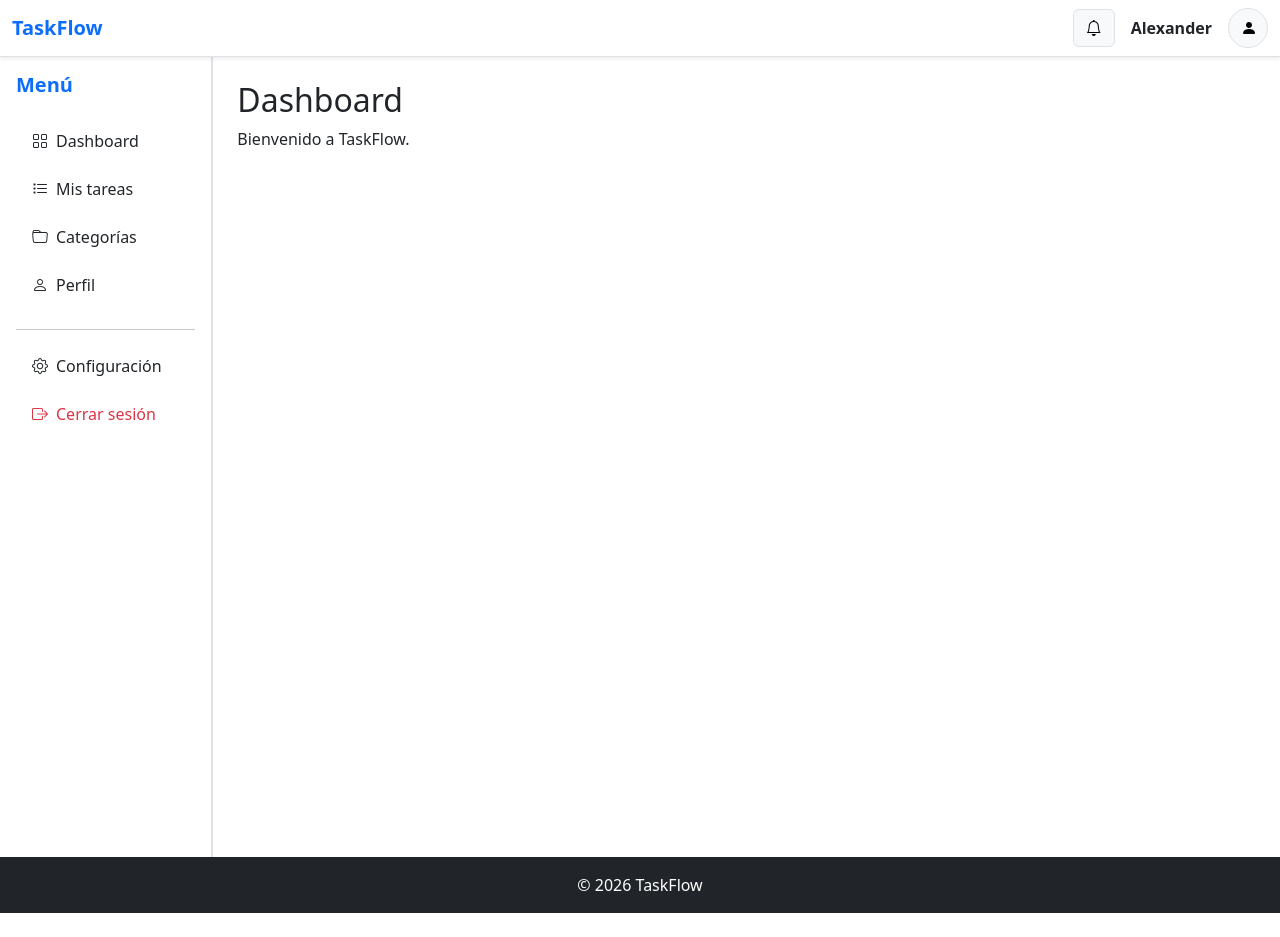
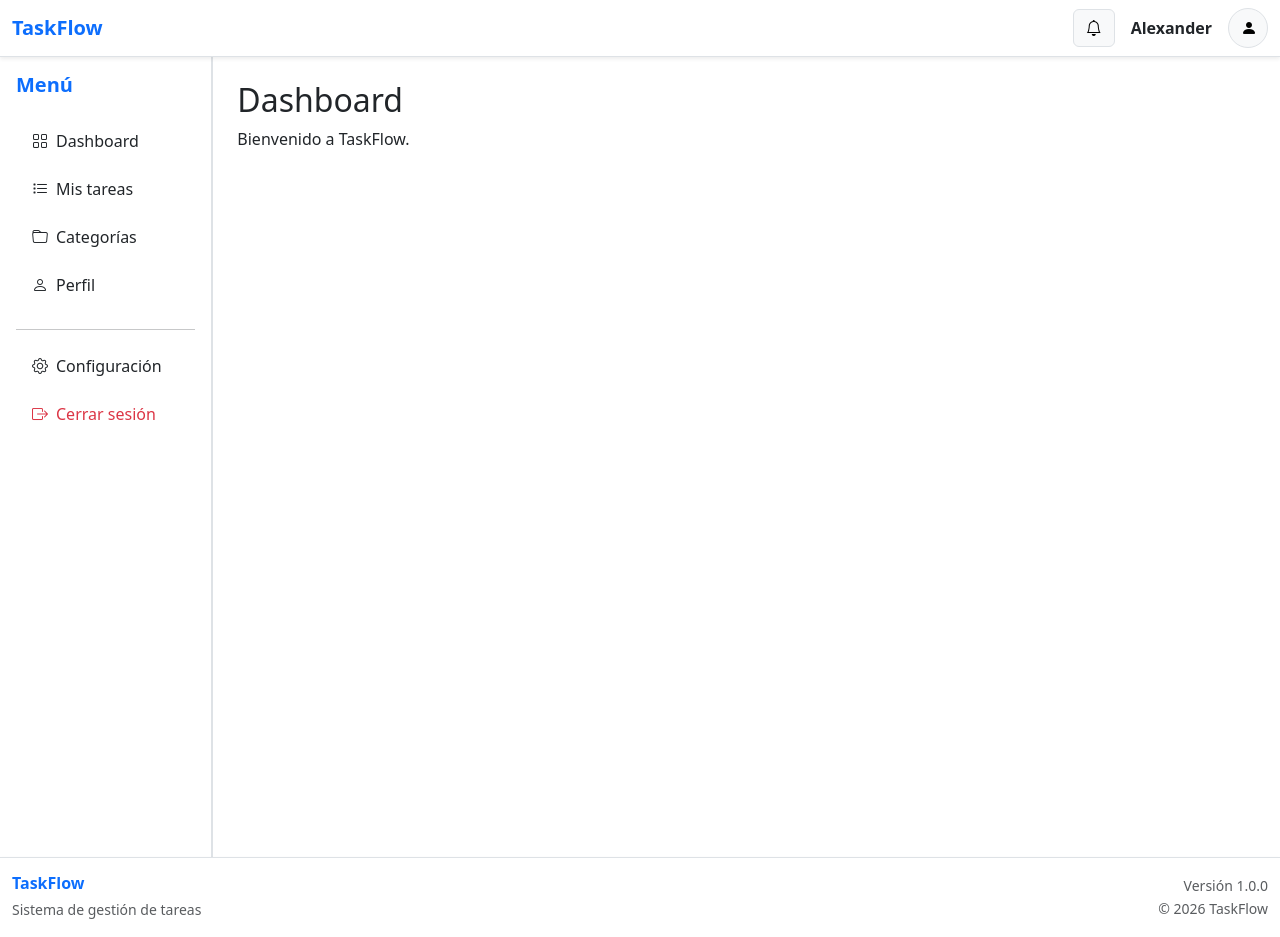
Before and after one commit to alexandeervilla1998-cell/taskflow, a React app in the folder frontend/: page / in a window 1280 px wide. Before the commit the page ends 913 px from the top, so only its background shows below. Built offline with nearby package versions, Linux system fonts and the light colour scheme; the HTML template or start-up script is replaced by a standard one.

Commit message:
feat: crear footer

```diff
--- a/frontend/src/components/layout/Footer.jsx
+++ b/frontend/src/components/layout/Footer.jsx
@@ -1,7 +1,41 @@
 const Footer = () => {
+    const year = new Date().getFullYear();
+
     return (
-        <footer className="bg-dark text-white text-center py-3">
-            © 2026 TaskFlow
+        <footer className="bg-white border-top shadow-sm mt-auto">
+
+            <div className="container-fluid py-3">
+
+                <div className="d-flex flex-column flex-md-row justify-content-between align-items-center">
+
+                    <div>
+
+                        <h6 className="fw-bold text-primary mb-1">
+                            TaskFlow
+                        </h6>
+
+                        <small className="text-muted">
+                            Sistema de gestión de tareas
+                        </small>
+
+                    </div>
+
+                    <div className="text-center text-md-end mt-3 mt-md-0">
+
+                        <small className="d-block text-muted">
+                            Versión 1.0.0
+                        </small>
+
+                        <small className="text-muted">
+                            © {year} TaskFlow
+                        </small>
+
+                    </div>
+
+                </div>
+
+            </div>
+
         </footer>
     );
 };
```
